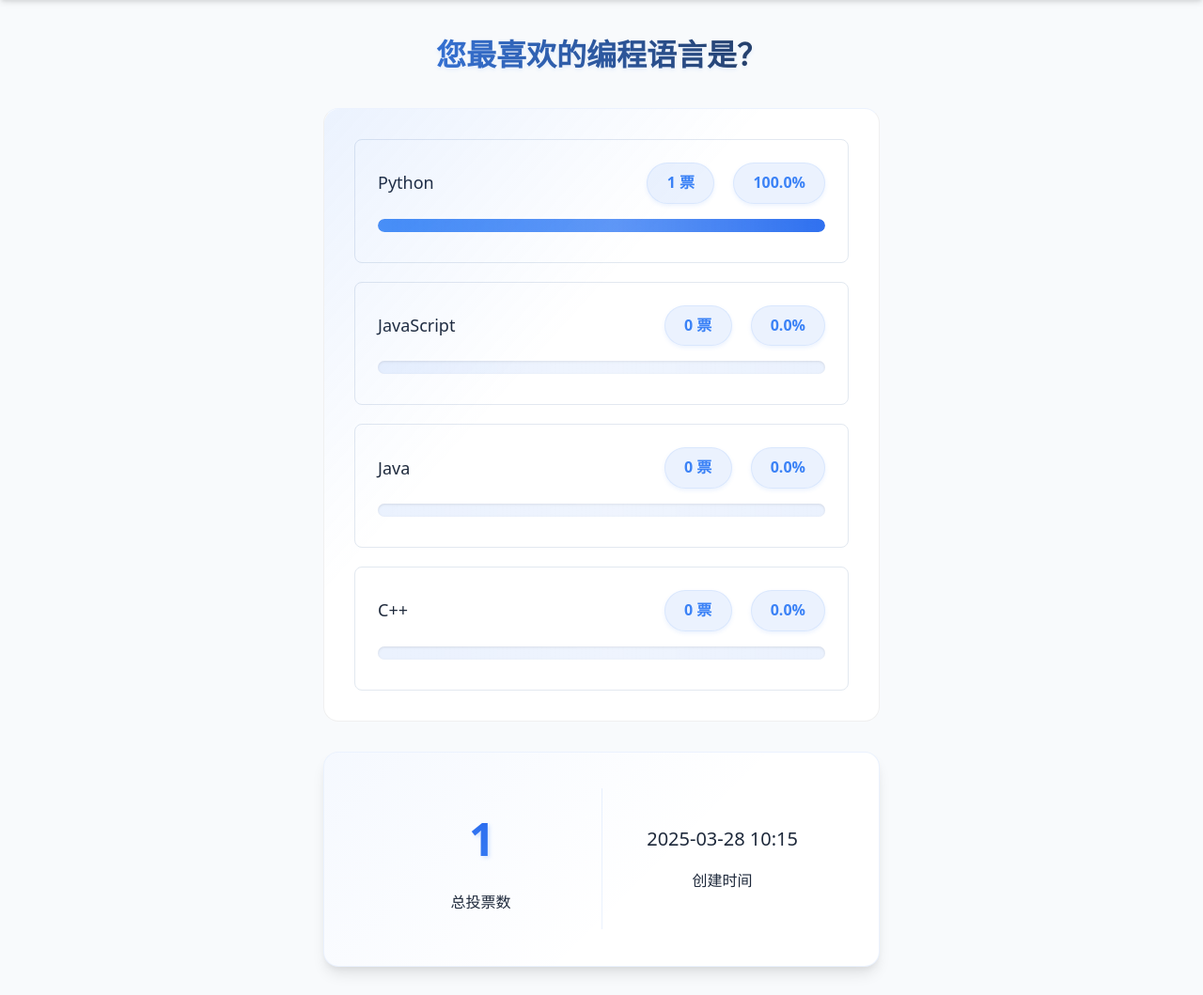
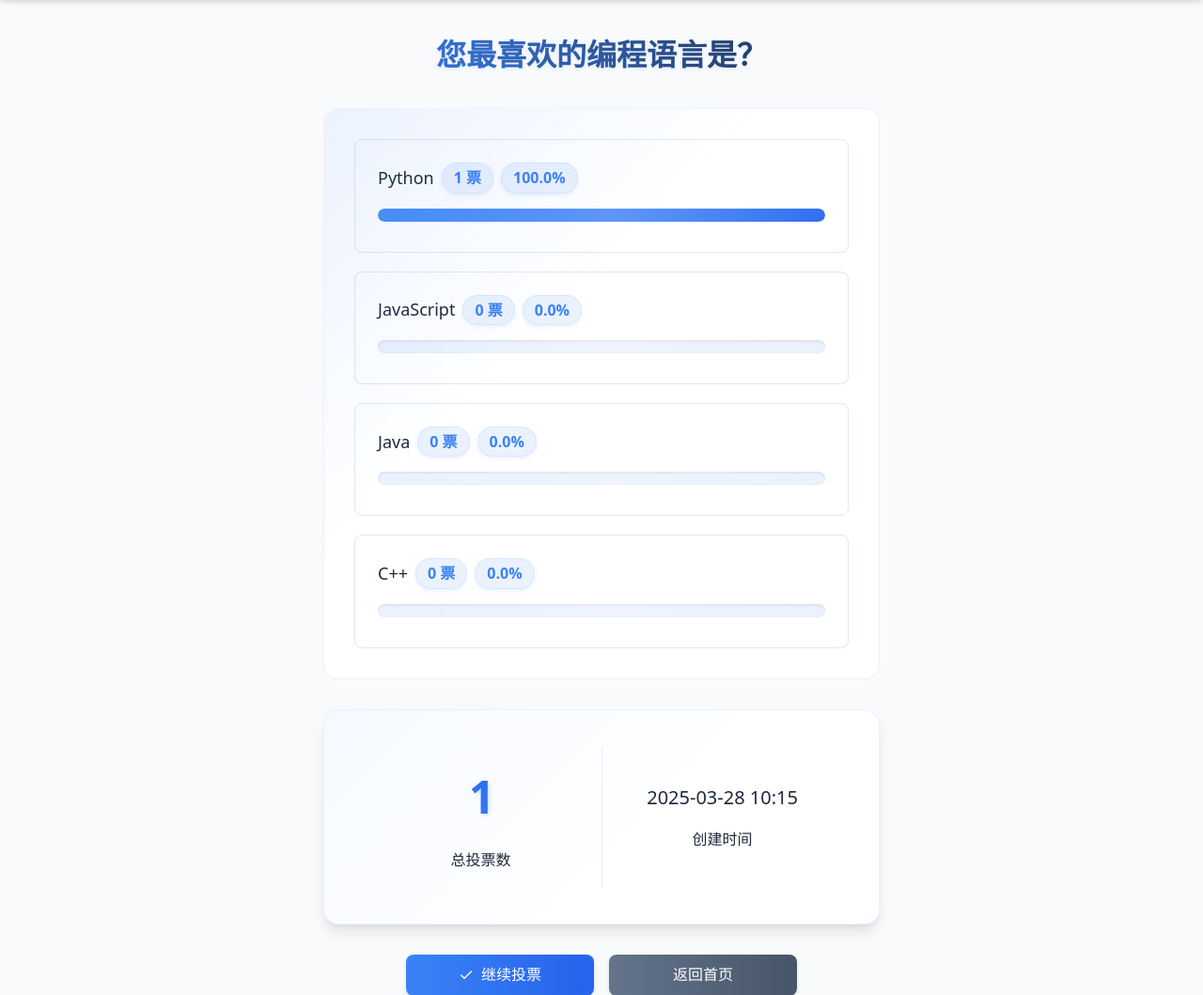
Before and after one commit to AllpickMode/vote, a Flask app: page /results/1 in a window 1280 px wide. Shown: the part 73-1132 px from the top of the page at 94% size. Run offline with Flask 3, Linux system fonts and the light colour scheme; data comes from the database, SQL or seed files in the repository; some libraries are stand-ins or nearby versions.

Commit message:
完美样式

```diff
--- a/static/style.css
+++ b/static/style.css
@@ -176,6 +176,10 @@ main {
     flex: 1;
     min-width: 200px;
     line-height: 1.4;
+    display: flex;
+    align-items: center;
+    flex-wrap: wrap;
+    gap: 0.5rem;
 }
 
 .vote-count,
@@ -184,14 +188,16 @@ main {
     font-weight: 600;
     color: var(--primary);
     background: rgba(var(--primary-rgb), 0.1);
-    padding: 0.5rem 1.25rem;
+    padding: 0.25rem 0.75rem;
     border-radius: 2rem;
-    min-width: 4.5rem;
+    min-width: auto;
     text-align: center;
     white-space: nowrap;
     box-shadow: 0 2px 4px rgba(var(--primary-rgb), 0.1);
     transition: all 0.3s ease;
     border: 1px solid rgba(var(--primary-rgb), 0.1);
+    display: inline-flex;
+    align-items: center;
 }
 
 .vote-count:hover,
--- a/templates/results.html
+++ b/templates/results.html
@@ -14,9 +14,7 @@
             {% set percentage = ((option.votes | float) / total_votes.value * 100) if total_votes.value > 0 else 0 %}
             <div class="result">
                 <div class="result-header">
-                    <span class="option-text">{{ option.option_text }}</span>
-                    <span class="vote-count">{{ option.votes }} 票</span>
-                    <span class="progress-stats">{{ "%.1f"|format(percentage) }}%</span>
+                    <span class="option-text">{{ option.option_text }} <span class="vote-count">{{ option.votes }} 票</span> <span class="progress-stats">{{ "%.1f"|format(percentage) }}%</span></span>
                 </div>
                 <div class="progress-bar">
                     <div class="progress-track">
```
